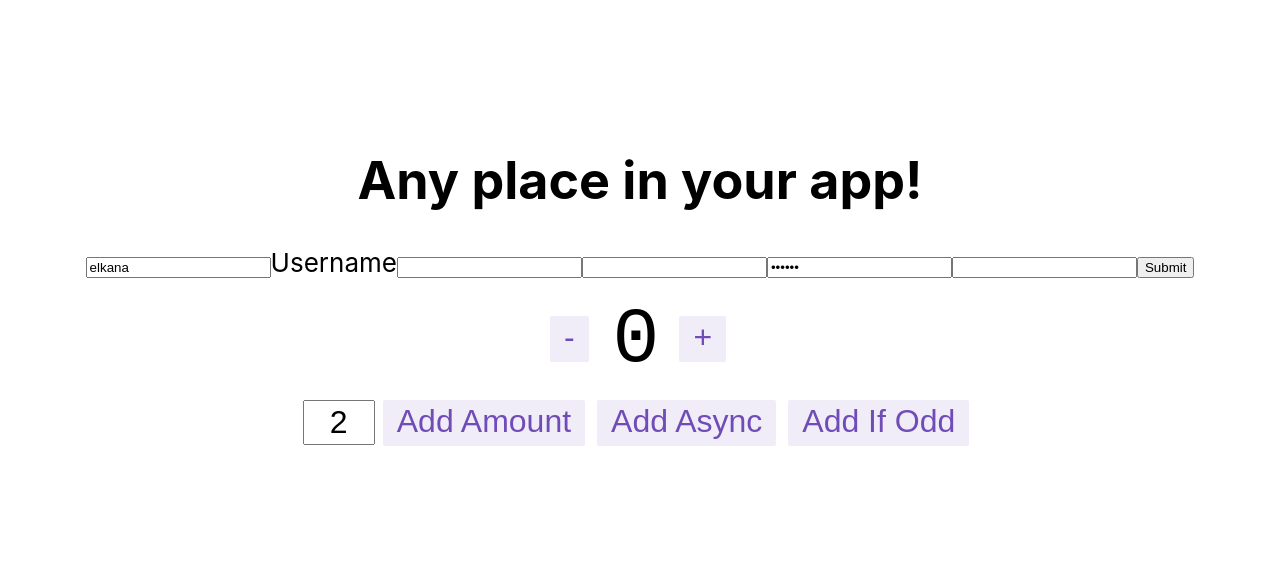
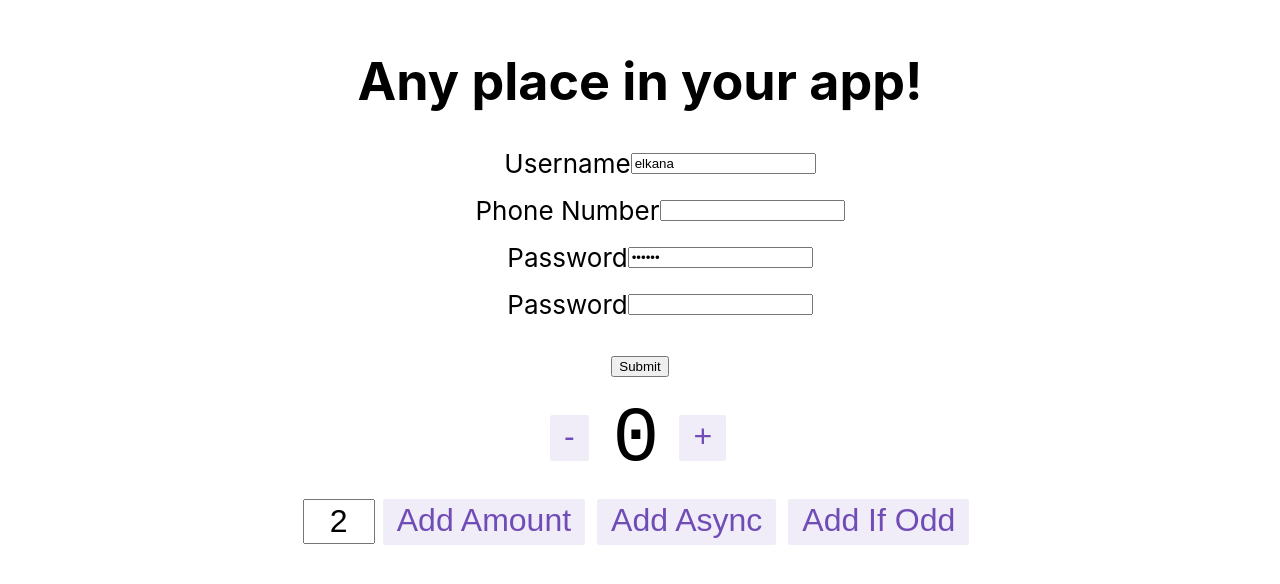
Before and after one commit to JonTheFox/user-form-with-redux-ts, a React (Create React App) app: page / in a window 1280 px wide. Shown: the part 120-704 px from the top of the page. Built offline with nearby package versions, Linux system fonts and the light colour scheme.

Commit message:
validate all four fields

```diff
--- a/src/features/user/UserForm.tsx
+++ b/src/features/user/UserForm.tsx
@@ -1,6 +1,6 @@
-import React, { useState } from 'react';
+import React, { useState } from "react";
 
-import { useAppSelector, useAppDispatch } from '../../app/hooks';
+import { useAppSelector, useAppDispatch } from "../../app/hooks";
 import {
   decrement,
   increment,
@@ -8,28 +8,28 @@ import {
   incrementAsync,
   incrementIfOdd,
   selectCount,
-} from './userSlice';
-import styles from './UserForm.module.css';
-import { Formik, Form, Field, ErrorMessage } from 'formik';
+} from "./userSlice";
+import styles from "./UserForm.module.css";
+import { Formik, Form, Field, ErrorMessage } from "formik";
 
 interface UserFormData {
   username: string | undefined;
   phoneNumber: number | undefined;
   password: string | undefined;
-  passwordRepeat: string | undefined;
+  passwordConfirmation: string | undefined;
 }
 
 interface UserFormErrors {
   username?: string | undefined;
   phoneNumber?: string | undefined;
   password?: string | undefined;
-  passwordRepeat?: string | undefined;
+  passwordConfirmation?: string | undefined;
 }
 
 export function UserForm() {
   const count = useAppSelector(selectCount);
   const dispatch = useAppDispatch();
-  const [incrementAmount, setIncrementAmount] = useState('2');
+  const [incrementAmount, setIncrementAmount] = useState("2");
 
   const incrementValue = Number(incrementAmount) || 0;
 
@@ -37,36 +37,61 @@ export function UserForm() {
     const errors: UserFormErrors = {};
 
     if (!formData.username) {
-      errors.username = 'Required';
+      errors.username = "Required";
     } else if (
       // double check, for staying bullet proof when we change the input element's maxLength attribute value
       formData.username.length > 32
     ) {
       errors.username = "Up to 32 character allowed";
     }
+
     if (!formData.phoneNumber) {
-
-      errors.phoneNumber = 'Required';
+      errors.phoneNumber = "Required";
     } else if (
-    // for a phone number, we accept the following formats:
+      // for phone numbers, we accept the following formats:
       // Israeli telphone number: 036357269
       // Israeli cellphone number: 0548088929
       // NOTE: we accepts an input without a leading 0, as well. For example: 548088929
-     !(/^0?(([23489]{1}\d{7})|[5]{1}[012345689]\d{7})$/im.test(formData.phoneNumber.toString()))
+      !/^0?(([23489]{1}\d{7})|[5]{1}[012345689]\d{7})$/im.test(
+        formData.phoneNumber.toString()
+      )
     ) {
-      errors.phoneNumber = "Please enter a valid Israeli phone number (05xxxxxxxx)"
+      errors.phoneNumber =
+        "Please enter a valid Israeli phone number (05xxxxxxxx)";
     }
+
+    if (!formData.password) {
+      errors.password = "Required";
+      // TODO: change the condition below
+    } else if (!formData.password.length) {
+      errors.password = "Please enter a valid password";
+    }
+
+    if (!formData.passwordConfirmation) {
+      errors.passwordConfirmation = "Required";
+      // TODO: change the condition below
+    } else if (formData.passwordConfirmation !== formData.password ) {
+      errors.passwordConfirmation = "Passwords don't match.";
+    }
+
+
+
+
     return errors;
-  }
+  };
 
   return (
     <div>
-
       <div className={styles.row}>
         <div>
           <h1>Any place in your app!</h1>
           <Formik
-            initialValues={{ username: 'elkana' , phoneNumber: undefined, password: 'elkana', passwordRepeat: "" }}
+            initialValues={{
+              username: "elkana",
+              phoneNumber: undefined,
+              password: "elkana",
+              passwordConfirmation: "",
+            }}
             validate={validateForm}
             onSubmit={(values, { setSubmitting }) => {
               setTimeout(() => {
@@ -77,17 +102,47 @@ export function UserForm() {
           >
             {({ isSubmitting }) => (
               <Form>
-                <Field id="username" type="text" name="username" maxLength="32" />
+                <ul>
+                  <li className={styles.row}>
                     <label htmlFor="username">Username</label>
-          <Field id="firstName" name="firstName" placeholder="" />
+                    <Field
+                      id="username"
+                      type="text"
+                      name="username"
+                      maxLength="32"
+                    />
+                    <ErrorMessage name="username" component="div" />
+                  </li>
 
-                <ErrorMessage name="username" component="div" />
-                <Field type="number" name="phoneNumber" />
+                  <li className={styles.row}>
+                    <label htmlFor="phoneNumber">Phone Number</label>
+                    <Field id="phoneNumber" name="phoneNumber" type="number" />
                     <ErrorMessage name="phoneNumber" component="div" />
-                <Field type="password" name="password" />
+                  </li>
+
+                  <li className={styles.row}>
+                    <label htmlFor="password">Password</label>
+                    <Field
+                      type="password"
+                      name="password"
+                      id="password"
+                      maxLength="24"
+                    />
                     <ErrorMessage name="password" component="div" />
-                <Field type="password" name="passwordRepeat" />
-                <ErrorMessage name="passwordRepeat" component="div" />
+                  </li>
+
+                  <li className={styles.row}>
+                    <label htmlFor="passwordConfirmation">Password</label>
+                    <Field
+                      type="password"
+                      name="passwordConfirmation"
+                      id="passwordConfirmation"
+                      maxLength="24"
+                    />
+                    <ErrorMessage name="passwordConfirmation" component="div" />
+                  </li>
+                </ul>
+
                 <button type="submit" disabled={isSubmitting}>
                   Submit
                 </button>
```
Lines whose indentation alone changed are shown as unchanged.
